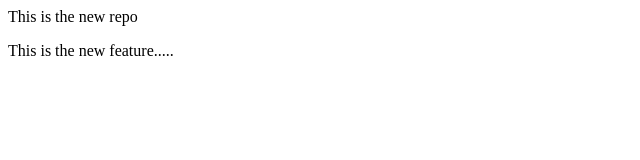
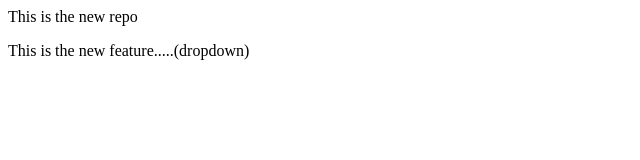
Before and after one commit to Gajyaop/localRepo, a plain HTML site: page index.html in a window 1280 px wide. Shown: the full height of the page, 0-640 px from the left. Drawn offline with Linux system fonts and the light colour scheme.

Commit message:
add dropdown

```diff
--- a/index.html
+++ b/index.html
@@ -1,4 +1,4 @@
 <p>This is the new repo</p>
 <p>
-    This is the new feature.....
+    This is the new feature.....(dropdown)
 </p>
```
